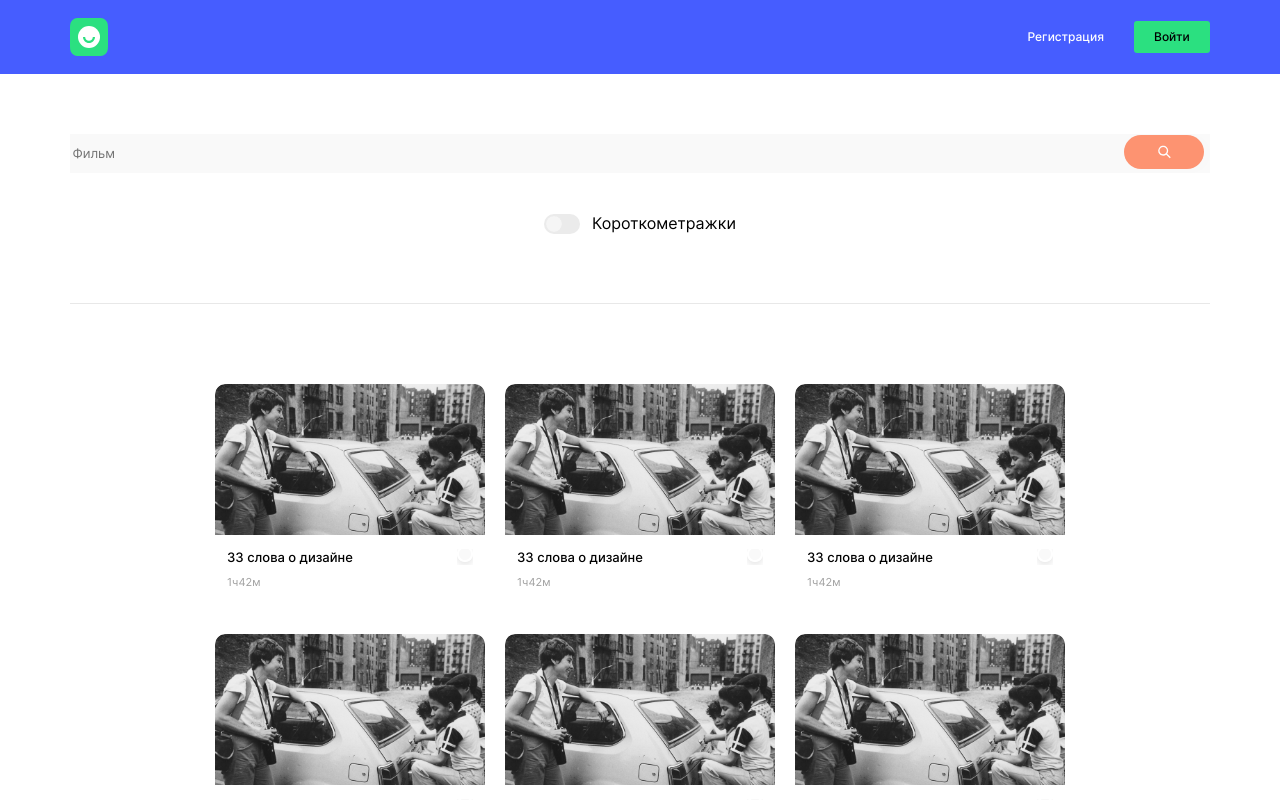
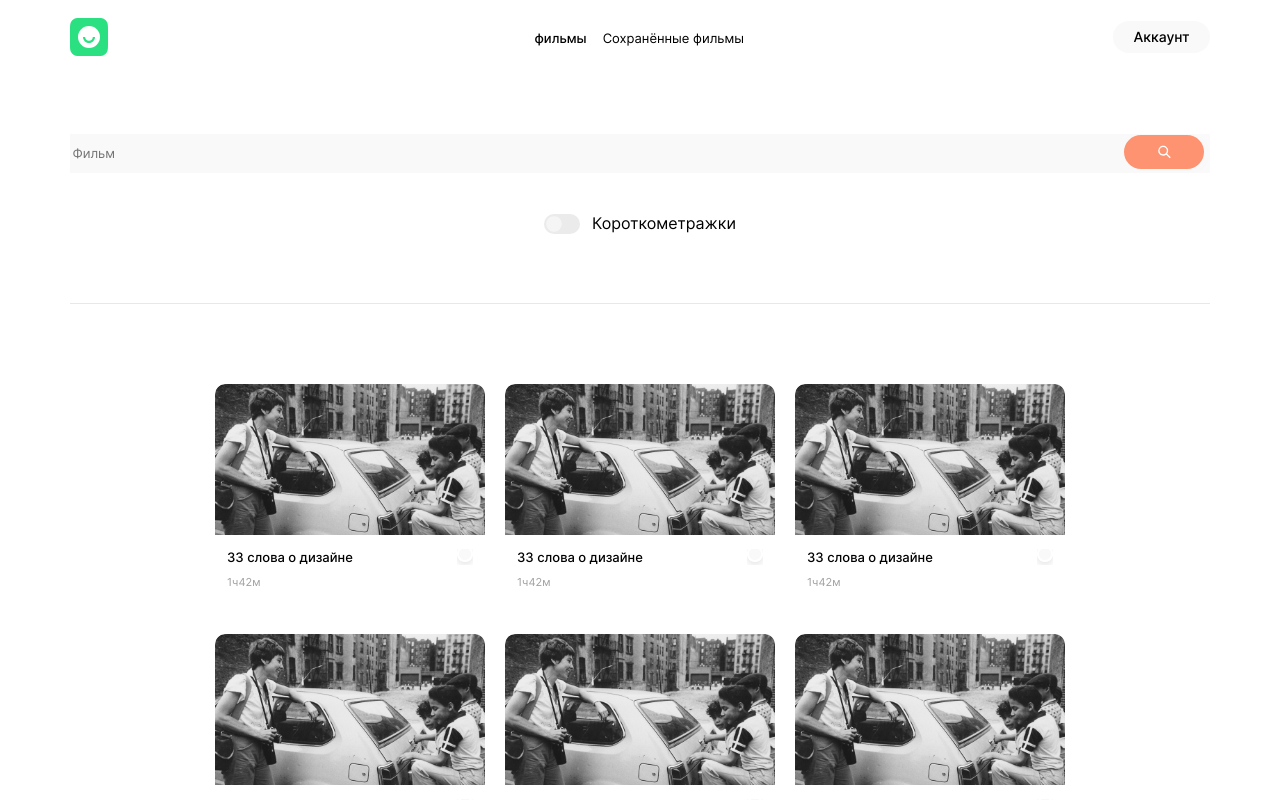
Before and after one commit to UlanBekboev/movies-explorer-frontend, a React (Create React App) app: page /movies in a window 1280 px wide. Shown: the top 800 px of the page. Built offline with nearby package versions, Linux system fonts and the light colour scheme.

Commit message:
Исправляет состояние isLoggedIn

```diff
--- a/src/components/App/App.js
+++ b/src/components/App/App.js
@@ -14,11 +14,11 @@ import BurgerMenu from '../BurgerMenu/BurgerMenu';
 import Login from '../Login/Login';
 
 function App() {
-  const [isLoggedIn, setisLoggedIn] = useState(true);
+  const [isLoggedIn, setisLoggedIn] = useState(false);
   const [currentUser, setCurrentUser] = useState({});
 
   const onLogin = () => {
-    setisLoggedIn(!isLoggedIn);
+    setisLoggedIn(true);
   }
 
   return (
--- a/src/components/Header/Header.jsx
+++ b/src/components/Header/Header.jsx
@@ -9,7 +9,7 @@ const Header = ({ isLoggedIn }) => {
 
   return (
     <header className={`header ${
-      !isLoggedIn || pathname === '/' ? "header__blue" : "header__light"
+      pathname === '/' ? "header__blue" : "header__light"
     }`}>
       <Link to="/" className="header__logo">
         <img src={headerLogo} alt="Логотип страницы" className="logo"/>
--- a/src/components/Navigation/Navigation.jsx
+++ b/src/components/Navigation/Navigation.jsx
@@ -16,7 +16,7 @@ const Navigation = ({ isLoggedIn }) => {
   }
 
   return (
-      isLoggedIn ? (
+      !isLoggedIn ? (
         <nav className="nav">
           <ul className="nav__content">
             <li>
```
